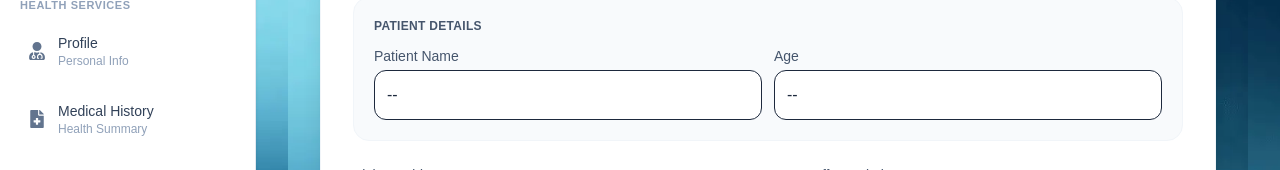
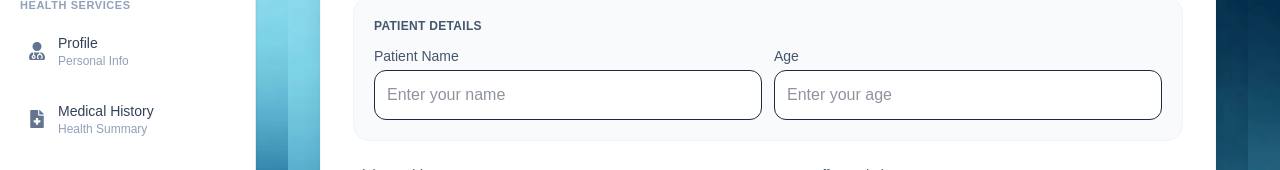
Before and after one commit to gauravhc/hospital-management-system, a Next.js app in the folder hds/: page /patient/ambulance in a window 1280 px wide. Shown: the part 311-481 px from the top of the page. Built offline with nearby package versions, Linux system fonts and the light colour scheme; no server answers.

Commit message:
Make ambulance patient details editable

```diff
--- a/hds/src/components/patient/ambulance.jsx
+++ b/hds/src/components/patient/ambulance.jsx
@@ -2,7 +2,7 @@
 
 import React, { useEffect, useMemo, useState } from "react";
 import { Truck } from "lucide-react";
-import { apiGet, apiPost } from "@/services/api";
+import { apiGet, apiPost, apiPut } from "@/services/api";
 
 const AMBULANCE_TYPES = ["Private", "108"];
 
@@ -31,6 +31,8 @@ const PatientAmbulancePage = () => {
 
   const [profile, setProfile] = useState(null);
   const [profileLoading, setProfileLoading] = useState(false);
+  const [patientNameInput, setPatientNameInput] = useState("");
+  const [patientAgeInput, setPatientAgeInput] = useState("");
 
   const [latestRequest, setLatestRequest] = useState(null);
   const [loadingStatus, setLoadingStatus] = useState(false);
@@ -90,6 +92,49 @@ const PatientAmbulancePage = () => {
     // eslint-disable-next-line react-hooks/exhaustive-deps
   }, []);
 
+  useEffect(() => {
+    const patientName = String(profile?.name || "").trim();
+    const derivedAge =
+      profile?.age !== undefined && profile?.age !== null && String(profile.age).trim() !== ""
+        ? String(profile.age)
+        : (() => {
+            const computed = computeAge(profile?.dob);
+            return computed === null ? "" : String(computed);
+          })();
+
+    setPatientNameInput((prev) => (prev ? prev : patientName));
+    setPatientAgeInput((prev) => (prev ? prev : derivedAge));
+  }, [profile]);
+
+  const persistProfileIfNeeded = async () => {
+    const name = String(patientNameInput || "").trim();
+    const ageRaw = String(patientAgeInput ?? "").trim();
+
+    const age =
+      ageRaw === ""
+        ? undefined
+        : (() => {
+            const parsed = Number(ageRaw);
+            if (!Number.isFinite(parsed)) return undefined;
+            return Math.max(0, Math.min(130, Math.trunc(parsed)));
+          })();
+
+    const currentName = String(profile?.name || "").trim();
+    const currentAge = profile?.age === null || profile?.age === undefined ? undefined : Number(profile?.age);
+
+    const shouldUpdateName = name && name !== currentName;
+    const shouldUpdateAge = age !== undefined && age !== currentAge;
+
+    if (!shouldUpdateName && !shouldUpdateAge) return;
+
+    await apiPut("/api/patients/profile", {
+      ...(shouldUpdateName ? { name } : {}),
+      ...(shouldUpdateAge ? { age } : {}),
+    });
+
+    await loadProfile();
+  };
+
   const handleSubmit = async (e) => {
     e.preventDefault();
 
@@ -101,6 +146,12 @@ const PatientAmbulancePage = () => {
     try {
       setLoading(true);
       setError("");
+
+      try {
+        await persistProfileIfNeeded();
+      } catch {
+        // Profile update is best-effort; ambulance request should still work.
+      }
 
       await apiPost("/api/ambulance/request", {
         pickup_address: pickup,
@@ -123,9 +174,6 @@ const PatientAmbulancePage = () => {
       setLoading(false);
     }
   };
-
-  const patientName = String(profile?.name || "").trim();
-  const patientAge = computeAge(profile?.dob);
 
   return (
     <div className="bg-slate-50 min-h-screen flex flex-col">
@@ -161,17 +209,22 @@ const PatientAmbulancePage = () => {
                 <div>
                   <label className="block text-sm text-slate-600 mb-1">Patient Name</label>
                   <input
-                    value={profileLoading ? "Loading..." : patientName || "--"}
-                    readOnly
-                    className="p-3 border rounded-xl w-full bg-white text-slate-800"
+                    value={patientNameInput}
+                    onChange={(e) => setPatientNameInput(e.target.value)}
+                    className="p-3 border rounded-xl w-full bg-white text-slate-800 focus:ring-2 focus:ring-red-400 outline-none"
+                    placeholder={profileLoading ? "Loading..." : "Enter your name"}
                   />
                 </div>
                 <div>
                   <label className="block text-sm text-slate-600 mb-1">Age</label>
                   <input
-                    value={profileLoading ? "Loading..." : patientAge !== null ? String(patientAge) : "--"}
-                    readOnly
-                    className="p-3 border rounded-xl w-full bg-white text-slate-800"
+                    type="number"
+                    min={0}
+                    max={130}
+                    value={patientAgeInput}
+                    onChange={(e) => setPatientAgeInput(e.target.value)}
+                    className="p-3 border rounded-xl w-full bg-white text-slate-800 focus:ring-2 focus:ring-red-400 outline-none"
+                    placeholder={profileLoading ? "Loading..." : "Enter your age"}
                   />
                 </div>
               </div>
```
Also changed, not shown: 1 other file (tests, documents, lock files or other folders).
